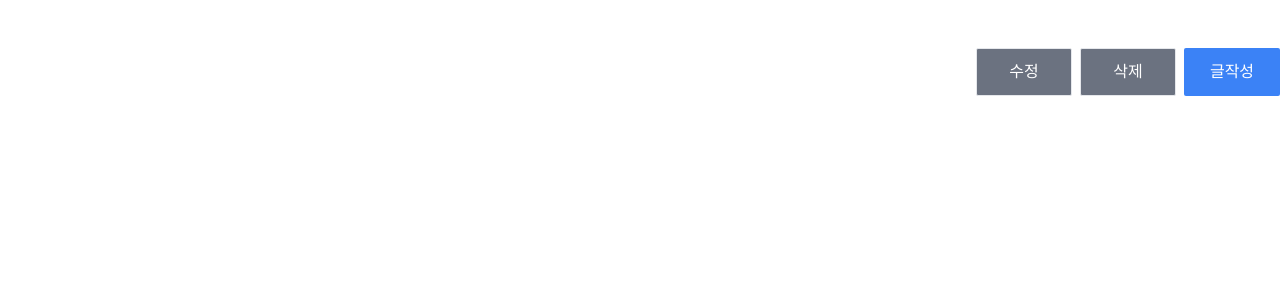
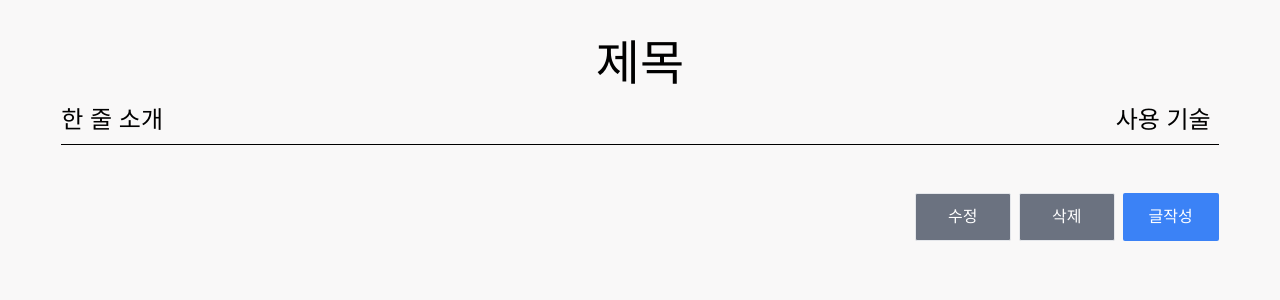
Before and after one commit to techeer-sv/graphy, a React (Vite) app in the folder frontend/: page /read in a window 1280 px wide. Shown: the top 300 px of the page. Built offline with nearby package versions, Linux system fonts and the light colour scheme.

Commit message:
feat : 글 페이지 제목, 한 줄 소개, 사용기술 추가

```diff
--- a/frontend/src/Recoil.tsx
+++ b/frontend/src/Recoil.tsx
@@ -2,11 +2,11 @@ import { atom, RecoilRoot } from 'recoil';
 
 const titleState = atom({
   key: 'titleState',
-  default: '',
+  default: '제목',
 });
 const tldrState = atom({
   key: 'tldrState',
-  default: '',
+  default: '한 줄 소개',
 });
 const imageState = atom<File | null>({
   key: 'imageState',
--- a/frontend/src/pages/ReadingPage.tsx
+++ b/frontend/src/pages/ReadingPage.tsx
@@ -1,18 +1,55 @@
-import React from 'react';
+import React, { useEffect } from 'react';
+import { useRecoilState } from 'recoil';
+import QuillWrtten from '../components/QuillWritten';
+import { selectedStackState, titleState, tldrState } from '../Recoil';
 
 function ReadingPage() {
+  const [title, setTitle] = useRecoilState<string>(titleState);
+  const [tldr, setTldr] = useRecoilState<string>(tldrState);
+  const [selectedStack, setSelectedStack] = useRecoilState(selectedStackState);
+
+  useEffect(() => {
+    if (title) {
+      setTitle(title);
+    }
+  }, [title]);
+
+  useEffect(() => {
+    if (tldr) {
+      setTldr(tldr);
+    }
+  }, [tldr]);
+
+  useEffect(() => {
+    if (selectedStack.length !== 0) {
+      setSelectedStack(selectedStack);
+    }
+  }, [setSelectedStack]);
+
   return (
-    <div>
+    <div className="mt-0 flex h-screen w-screen justify-center bg-[#F9F8F8] pb-10">
       {/**전체 컨텐츠 영역**/}
-      <div>
+      <div className="w-11/12 max-w-1100 px-2 sm:flex sm:h-5/6 sm:flex-col">
         {/**텍스트 영역**/}
         <div>
           {/**제목**/}
-          <div></div>
-          {/**한줄소개**/}
-          <div></div>
-          {/**사용기술**/}
-          <div></div>
+          <div className=" mt-10 mb-4 text-center font-ng-eb text-5xl">
+            {title}
+          </div>
+          <div className="flex flex-col border-b border-black sm:flex-row">
+            {/**한줄소개**/}
+            <div className="mb-2 font-ng-b text-2xl">{tldr}</div>
+            {/**사용기술**/}
+            {selectedStack.length !== 0 ? (
+              <div className="mb-2 font-ng-b text-2xl sm:mx-auto sm:mr-2">
+                {selectedStack}
+              </div>
+            ) : (
+              <div className="mb-2 font-ng-b text-2xl sm:mx-auto sm:mr-2">
+                사용 기술
+              </div>
+            )}
+          </div>
         </div>
         {/**글 영역**/}
         <div></div>
```
